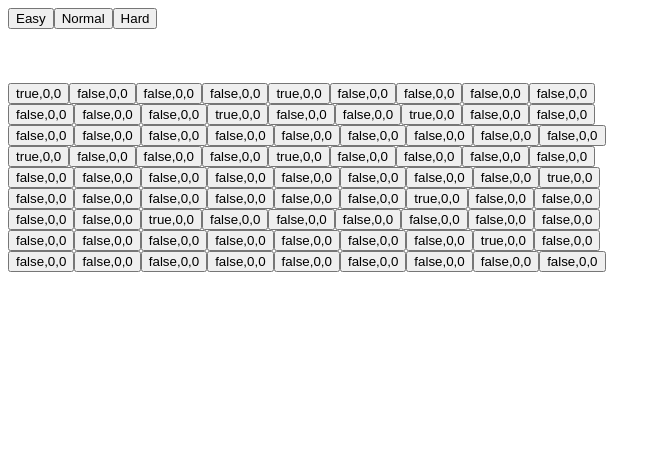
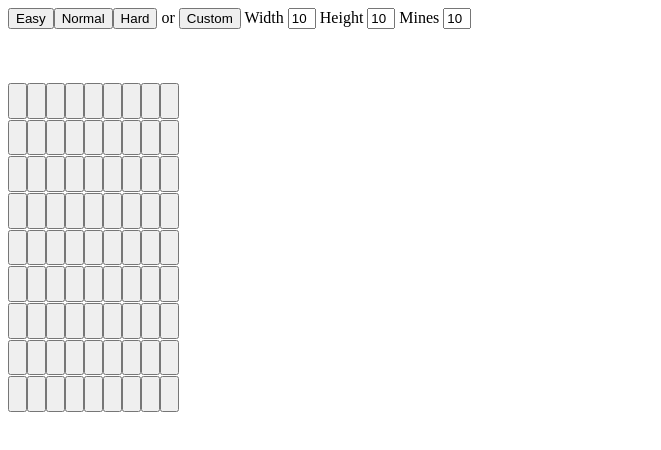
Before and after one commit to hardcorshik/minesweeper-js, an Angular app: page /play/1 in a window 1280 px wide. Both pictures are taken after a click on the button "Easy". Shown: the top 450 px of the page, without its empty margins (0-661 px from the left). Built offline with nearby package versions, Linux system fonts and the light colour scheme.

Commit message:
A simple UI - now possible to play the game

```diff
--- a/src/app/app.component.css
+++ b/src/app/app.component.css
@@ -0,0 +1,3 @@
+.input {
+  width: 20px
+}
--- a/src/app/app.component.html
+++ b/src/app/app.component.html
@@ -2,5 +2,9 @@
   <button [routerLink]="['play', 'easy']">Easy</button>
   <button [routerLink]="['play', 'normal']">Normal</button>
   <button [routerLink]="['play', 'hard']">Hard</button>
+   or <button [routerLink]="['play', customX + '&' + customY + '&' + customMines]">Custom</button>
+  Width <input class="input" [(ngModel)]="customX">
+  Height <input class="input" [(ngModel)]="customY">
+  Mines <input class="input" [(ngModel)]="customMines">
 </div>
 <router-outlet></router-outlet>
--- a/src/app/app.component.ts
+++ b/src/app/app.component.ts
@@ -7,4 +7,8 @@ import { Component } from '@angular/core';
 })
 export class AppComponent {
   title = 'minesweeper-js';
+
+  public customX: number = 10;
+  public customY: number = 10;
+  public customMines: number = 10;
 }
--- a/src/app/app.module.ts
+++ b/src/app/app.module.ts
@@ -4,6 +4,7 @@ import { NgModule } from '@angular/core';
 import { AppComponent } from './app.component';
 import { PlayComponent } from './play/play.component';
 import { RouterModule } from '@angular/router';
+import {FormsModule} from '@angular/forms';
 
 @NgModule({
   declarations: [
@@ -12,6 +13,7 @@ import { RouterModule } from '@angular/router';
   ],
   imports: [
     BrowserModule,
+    FormsModule,
     RouterModule.forRoot([
       {path: 'play/:params', component: PlayComponent}
     ])
--- a/src/app/play/field-generator.ts
+++ b/src/app/play/field-generator.ts
@@ -28,12 +28,14 @@ export class FieldGenerator {
     let random = Math.random();
     let passLimit = minesLeft / cellsLeft;
     let isMine: boolean = random <= passLimit;
+    let numberShown = 0;
+    if (isMine) numberShown = 99;
     return {
       x: x,
       y: y,
       mine: isMine,
       status: CellStatus.Hidden,
-      numberShown: 0
+      numberShown: numberShown
     };
   }
 
--- a/src/app/play/play.component.css
+++ b/src/app/play/play.component.css
@@ -0,0 +1,4 @@
+.cell {
+  width: 3px;
+  height: 3px;
+}
--- a/src/app/play/play.component.html
+++ b/src/app/play/play.component.html
@@ -1,6 +1,12 @@
 <br><br><br>
 <div>
   <div *ngFor="let row of field">
-   <button *ngFor="let cell of row.cells" (click)="onLeftClick(true, cell)" (contextmenu)="onRightClick($event, cell)">{{cell.mine}},{{cell.status}},{{cell.numberShown}}</button>
+<!--   <button *ngFor="let cell of row.cells" (click)="onLeftClick(true, cell)" (contextmenu)="onRightClick($event, cell)">{{cell.mine}},{{cell.status}},{{cell.numberShown}}</button>-->
+    <button *ngFor="let cell of row.cells" (click)="onLeftClick(true, cell)" (contextmenu)="onRightClick($event, cell)">
+      <p class="cell" *ngIf="isHidden(cell)"></p>
+      <p class="cell" *ngIf="isFlag(cell)">F</p>
+      <p class="cell" *ngIf="isQuestion(cell)">?</p>
+      <p class="cell" *ngIf="isRevealed(cell)">{{cell.numberShown}}</p>
+    </button>
   </div>
 </div>
--- a/src/app/play/play.component.ts
+++ b/src/app/play/play.component.ts
@@ -53,6 +53,8 @@ export class PlayComponent implements OnInit {
       cell.numberShown = this.calculateNumberShown(cell.x, cell.y);
       if (cell.numberShown == 0) this.onLeftClick(true, cell);
     }
+
+    if (this.isVictory()) this.win();
   }
   public onRightClick(event: Event, cell: ICell) {
     switch (cell.status) {
@@ -70,12 +72,26 @@ export class PlayComponent implements OnInit {
     }
     return false;
   }
+  public isHidden(cell: ICell) {
+    return cell.status == CellStatus.Hidden;
+  }
+  public isFlag(cell: ICell) {
+    return cell.status == CellStatus.Marked;
+  }
+  public isRevealed(cell: ICell) {
+    return cell.status == CellStatus.Revealed;
+  }
+  public isQuestion(cell: ICell) {
+    return cell.status == CellStatus.Question;
+  }
+
   // Used when player click on a mine - reveals all cells
   private lose(xin: number, yin: number) {
     this.field.forEach(row => {
       row.cells.forEach(cell => cell.status = CellStatus.Revealed);
     });
-    alert("you lost (" + xin + "," + yin + ")");
+    let userInput = confirm("Oh no, you clicked a mine. Restart?");
+    if (userInput) this.ngOnInit();
   }
   // Calculates number shown on the cell
   private calculateNumberShown (xin: number, yin: number): number {
@@ -91,7 +107,11 @@ export class PlayComponent implements OnInit {
   private areaClear(cell: ICell): void {
     let cellsToCheck = this.getNearbyCells(cell.x, cell.y);
     if (cell.numberShown == 0) return cellsToCheck.forEach(cell => this.onLeftClick(false, cell));
-    let allowClear: boolean = cellsToCheck.every(cell => {return !cell.mine || cell.status != CellStatus.Hidden;});
+    let numbers = cell.numberShown;
+    cellsToCheck.forEach(cell => {
+      if (cell.status == CellStatus.Marked) numbers--;
+    });
+    let allowClear: boolean = numbers == 0;
     if (allowClear) return cellsToCheck.forEach(cell => this.onLeftClick(false, cell));
   }
   // Finds all surrounding cells from the board
@@ -101,7 +121,6 @@ export class PlayComponent implements OnInit {
     let topRow: IRow = this.field.find(x => x.rowNumber == yin - 1);
     let middleRow: IRow = this.field.find(x => x.rowNumber == yin);
     let bottomRow: IRow = this.field.find(x => x.rowNumber == yin + 1);
-    console.log(topRow);
 
     if (topRow) {
       cellsToCheck.push(topRow.cells.find(cell => cell.x == xin - 1));
@@ -120,7 +139,17 @@ export class PlayComponent implements OnInit {
 
     return cellsToCheck.filter(item => item != undefined);
   }
-
+  // Check for victory
+  private isVictory(): boolean {
+    return this.field.every(row => row.cells.every(cell => {
+      return (!cell.mine && cell.status == CellStatus.Revealed) || (cell.mine && cell.status != CellStatus.Revealed);
+    }));
+  }
+  // Win
+  private win() {
+    let userChoice = confirm("Congratulations! You won! Restart?");
+    if (userChoice) this.ngOnInit();
+  }
 }
 
 //Difficulty presents
```
Also changed, not shown: src/assets/minesweeper/flag.jpeg (added).
